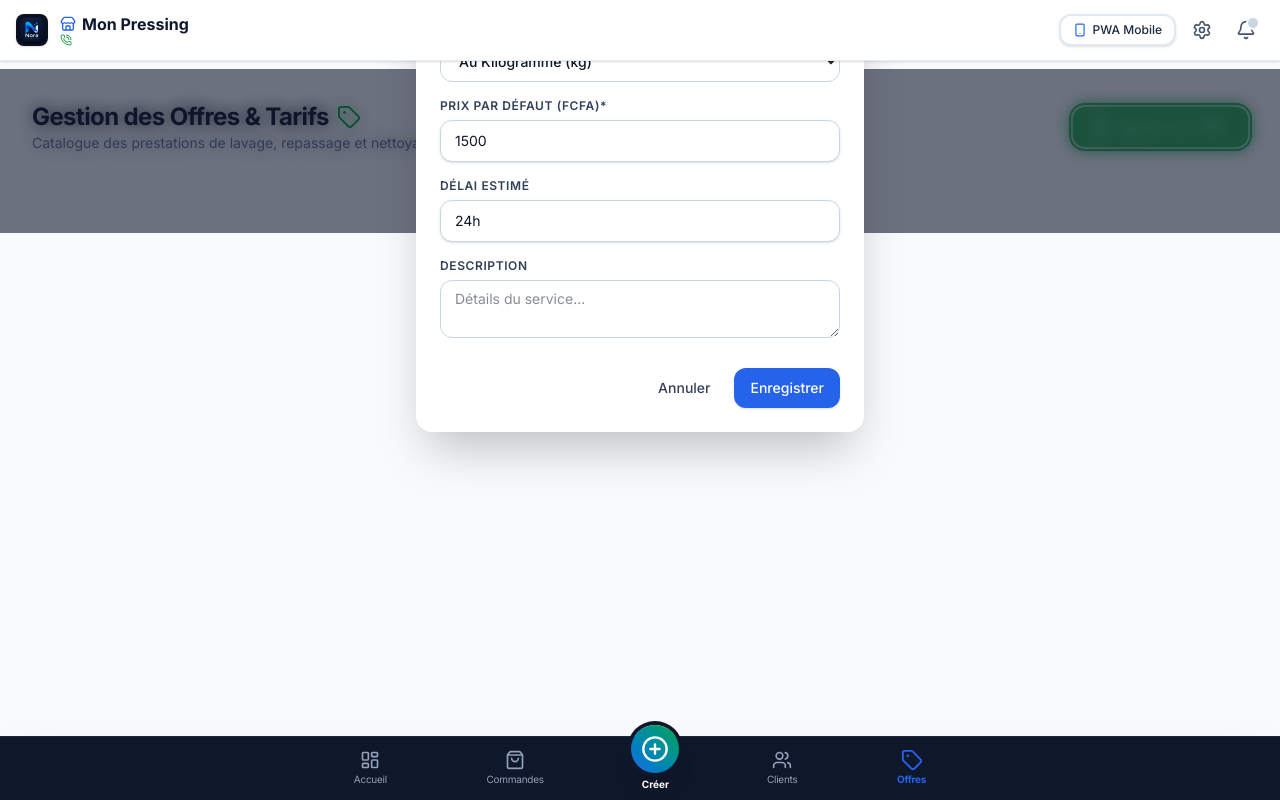
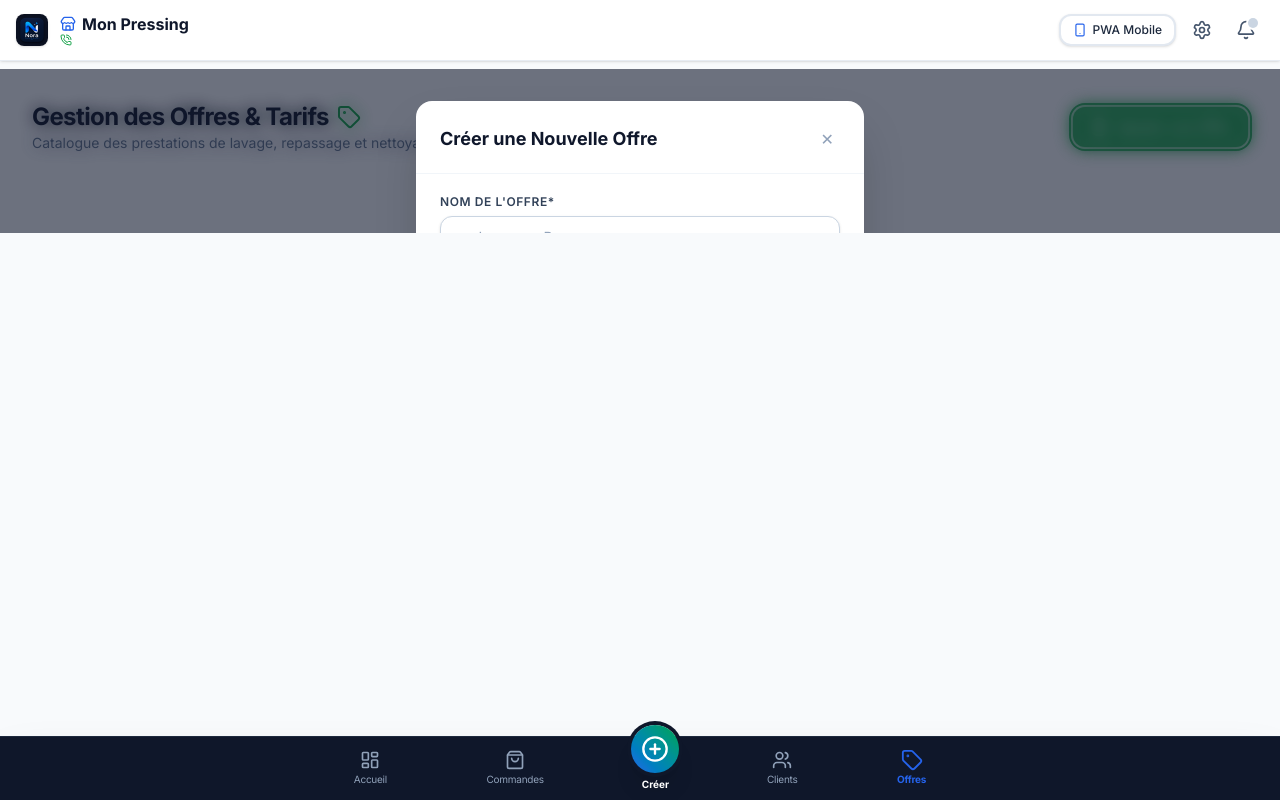
Before and after one commit to scalpbot-rmz/nora-pressing, a Next.js app: page /dashboard/offers in a window 1280 px wide. Both pictures are taken after a click on the button "Ajouter une Offre". Built offline with nearby package versions, Linux system fonts and the light colour scheme.

Commit message:
fix: offers modal scroll - fully visible on all screen sizes

```diff
--- a/src/app/dashboard/offers/page.tsx
+++ b/src/app/dashboard/offers/page.tsx
@@ -144,13 +144,30 @@ export default function OffersPage() {
 
       {/* Modal Formulaire Offre */}
       {isOpenModal && (
-        <div className="fixed inset-0 z-50 bg-slate-900/60 backdrop-blur-sm flex items-center justify-center p-4">
-          <div className="bg-white rounded-2xl max-w-md w-full p-6 space-y-4 shadow-2xl">
+        /* L'overlay est scrollable — le modal n'est plus coupé en haut */
+        <div
+          className="fixed inset-0 z-50 bg-slate-900/60 backdrop-blur-sm overflow-y-auto"
+          onClick={(e) => { if (e.target === e.currentTarget) setIsOpenModal(false); }}
+        >
+          <div className="flex min-h-full items-start sm:items-center justify-center p-4 py-8">
+            <div className="bg-white rounded-2xl max-w-md w-full shadow-2xl">
+              {/* En-tête modal */}
+              <div className="flex items-center justify-between px-6 pt-5 pb-4 border-b border-slate-100">
                 <h2 className="text-lg font-bold text-slate-900">
-              {editingId ? 'Modifier l\'Offre' : 'Créer une Nouvelle Offre'}
+                  {editingId ? "Modifier l'Offre" : 'Créer une Nouvelle Offre'}
                 </h2>
+                <button
+                  type="button"
+                  onClick={() => setIsOpenModal(false)}
+                  className="p-1.5 rounded-xl text-slate-400 hover:text-slate-700 hover:bg-slate-100 transition-colors"
+                  aria-label="Fermer"
+                >
+                  ✕
+                </button>
+              </div>
 
-            <form onSubmit={handleSubmit} className="space-y-4">
+              {/* Corps scrollable si nécessaire */}
+              <form onSubmit={handleSubmit} className="px-6 py-5 space-y-4">
                 <Input
                   label="Nom de l'offre*"
                   placeholder="ex: Lavage + Repassage"
@@ -169,13 +186,13 @@ export default function OffersPage() {
                     className="w-full px-3.5 py-2.5 bg-white border border-slate-300 rounded-xl text-sm font-medium focus:ring-2 focus:ring-[#2563EB]"
                   >
                     <option value="kg">Au Kilogramme (kg)</option>
-                  <option value="unit">À l'Unité</option>
+                    <option value="unit">À l&apos;Unité</option>
                   </select>
                 </div>
 
                 <Input
                   type="number"
-                label="Prix par défaut (FCFA)*"
+                  label="Prix par défaut*"
                   value={defaultPrice}
                   onChange={(e) => setDefaultPrice(parseFloat(e.target.value) || 0)}
                   required
@@ -193,15 +210,15 @@ export default function OffersPage() {
                     Description
                   </label>
                   <textarea
-                  rows={2}
+                    rows={3}
                     placeholder="Détails du service..."
                     value={description}
                     onChange={(e) => setDescription(e.target.value)}
-                  className="w-full px-3.5 py-2 bg-white border border-slate-300 rounded-xl text-sm focus:ring-2 focus:ring-[#2563EB]"
+                    className="w-full px-3.5 py-2 bg-white border border-slate-300 rounded-xl text-sm focus:ring-2 focus:ring-[#2563EB] resize-none"
                   />
                 </div>
 
-              <div className="flex items-center justify-end gap-2 pt-2">
+                <div className="flex items-center justify-end gap-2 pt-2 border-t border-slate-100">
                   <Button type="button" variant="ghost" onClick={() => setIsOpenModal(false)}>
                     Annuler
                   </Button>
@@ -212,6 +229,7 @@ export default function OffersPage() {
               </form>
             </div>
           </div>
+        </div>
       )}
     </div>
   );
```
Lines whose indentation alone changed are shown as unchanged.
